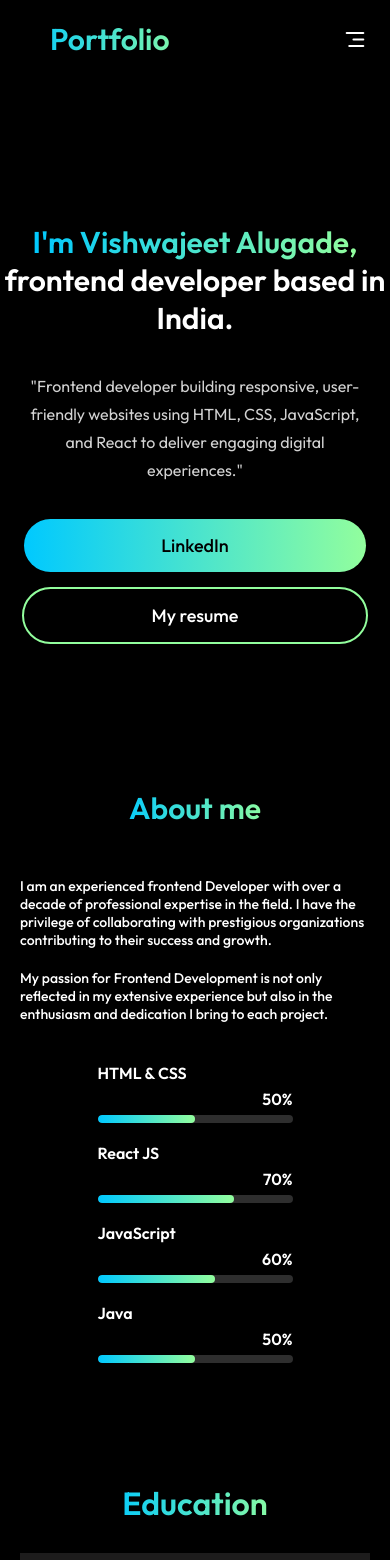
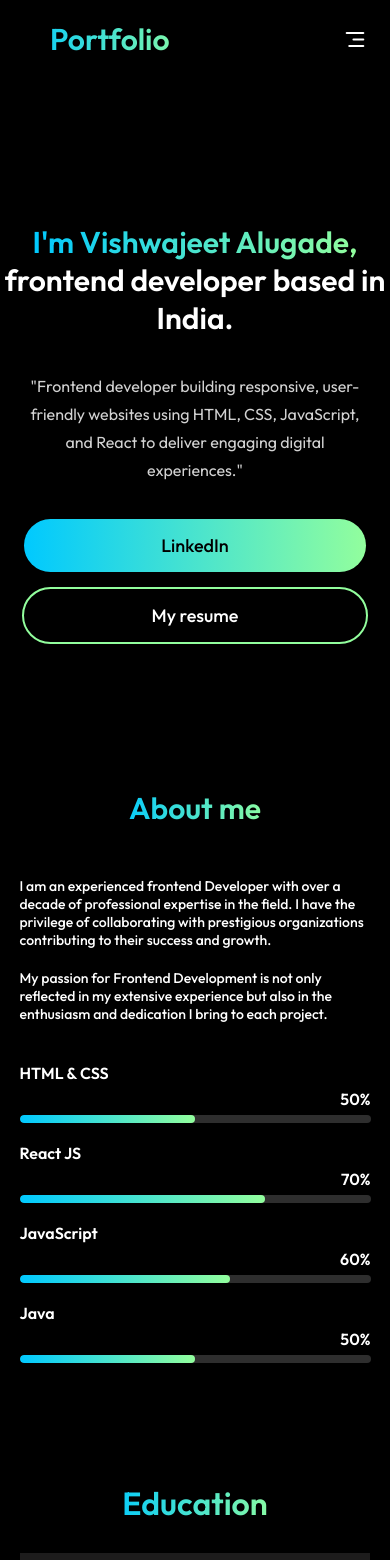
Before and after one commit to VishuAlugade/my-portfolio, a React (Vite) app: page / in a window 390 px wide. Shown: the top 1560 px of the page. Built offline with nearby package versions, Linux system fonts and the light colour scheme.

Commit message:
update portfolio

```diff
--- a/src/Components/About/About.css
+++ b/src/Components/About/About.css
@@ -124,6 +124,9 @@
     .about-para {
         font-size: 18px;
     }
+    .skills-container{
+        width: 90vw;
+    }
 }
 
 @media (max-width: 480px) {
```
